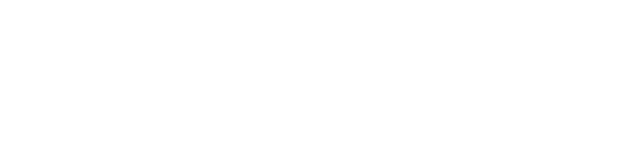
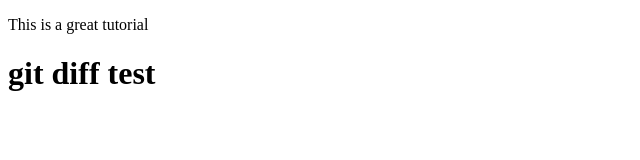
Before and after one commit to ezequiel-guzman/gitCourse, a plain HTML site: page index.html in a window 1280 px wide. Shown: the whole page, without its empty margins (0-640 px from the left). Drawn offline with Linux system fonts and the light colour scheme.

Commit message:
Changed the index file

```diff
--- a/index.html
+++ b/index.html
@@ -7,6 +7,7 @@
     <title>Document</title>
 </head>
 <body>
-
+    <p>This is a great tutorial</p>
+    <h1>git diff test</h1>
 </body>
 </html>
```
